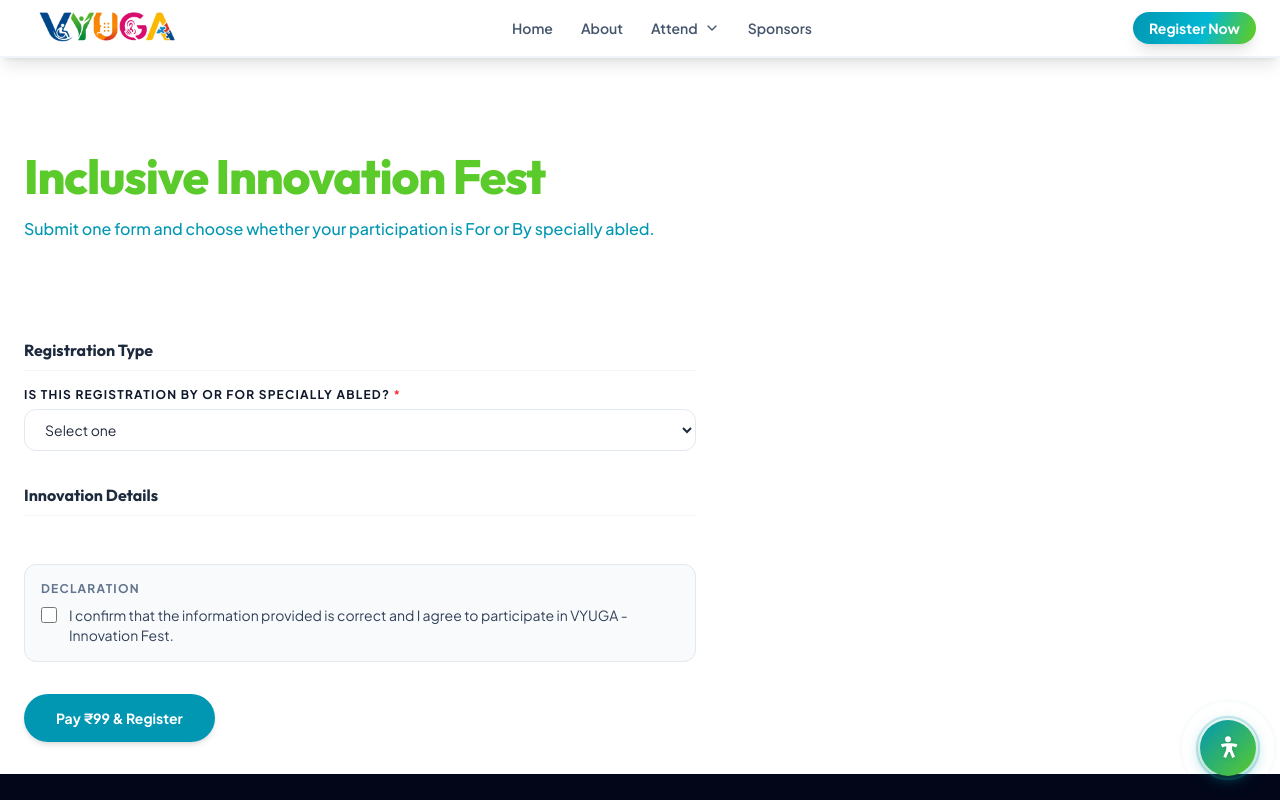
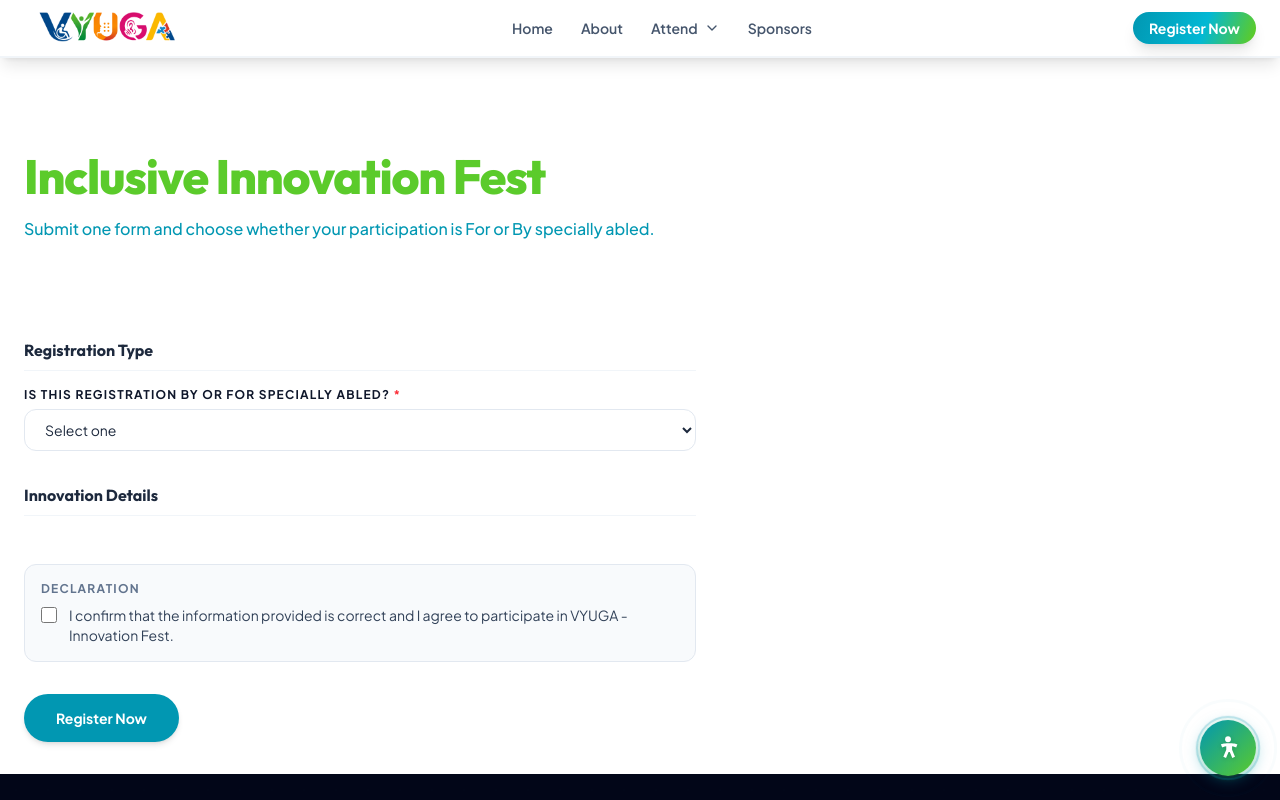
Before and after one commit to Mithunp123/Vyuga, a React (Vite) app in the folder frontend/: page /register/innovation in a window 1280 px wide. Shown: the top 800 px of the page. Built offline with nearby package versions, Linux system fonts and the light colour scheme; a web font is replaced by a local one.

Commit message:
button text changed

```diff
--- a/frontend/src/pages/CricketTeamForm.jsx
+++ b/frontend/src/pages/CricketTeamForm.jsx
@@ -271,7 +271,7 @@ export default function CricketTeamForm() {
           style={{ backgroundColor: '#0197B2' }}
           className="inline-flex items-center gap-2 rounded-full px-8 py-3.5 text-sm font-bold text-white shadow-md transition-all hover:opacity-90 hover:scale-[1.03] active:scale-[0.98] disabled:opacity-60"
         >
-          {loading ? 'Processing...' : 'Pay ₹99 & Submit Interest'}
+          {loading ? 'Processing...' : 'Submit Interest'}
         </button>
       </motion.form>
     </PageShell>
--- a/frontend/src/pages/InnovationUnifiedForm.jsx
+++ b/frontend/src/pages/InnovationUnifiedForm.jsx
@@ -625,7 +625,7 @@ export default function InnovationUnifiedForm() {
           style={{ backgroundColor: '#0197B2' }}
           className="inline-flex items-center gap-2 rounded-full px-8 py-3.5 text-sm font-bold text-white shadow-md transition-all hover:scale-[1.03] hover:opacity-90 active:scale-[0.98] disabled:opacity-60 disabled:cursor-not-allowed"
         >
-          {loading ? 'Processing...' : 'Pay ₹99 & Register'}
+          {loading ? 'Processing...' : 'Register Now'}
         </button>
       </motion.form>
     </PageShell>
--- a/frontend/src/pages/TalentStudentNomination.jsx
+++ b/frontend/src/pages/TalentStudentNomination.jsx
@@ -981,7 +981,7 @@ export default function TalentStudentNomination() {
           style={{ backgroundColor: '#0197B2' }}
           className="inline-flex items-center gap-2 rounded-full px-8 py-3.5 text-sm font-bold text-white shadow-md transition-all hover:opacity-90 hover:scale-[1.03] active:scale-[0.98] disabled:opacity-60 disabled:cursor-not-allowed"
         >
-          {loading ? 'Processing...' : 'Pay ₹99 & Submit Nomination'}
+          {loading ? 'Processing...' : 'Submit Nomination'}
         </button>
       </motion.form>
     </PageShell>
```
